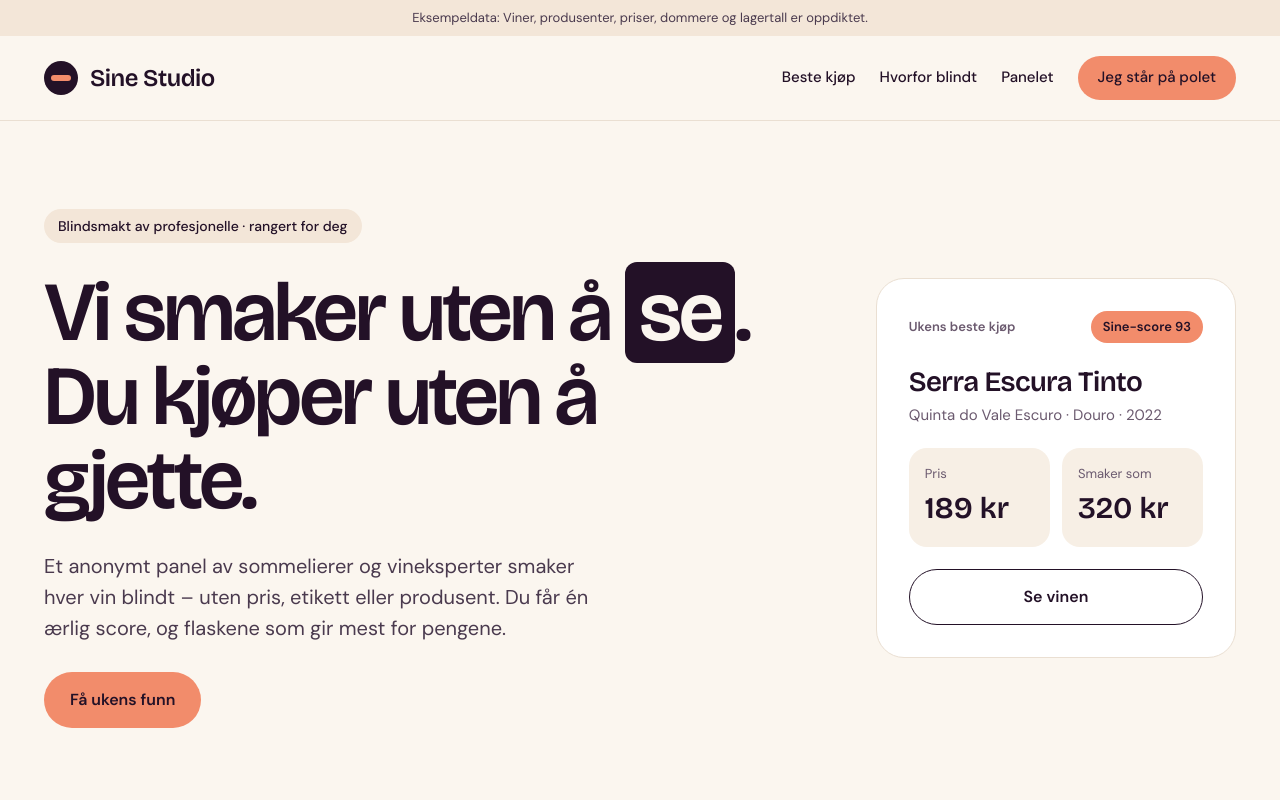
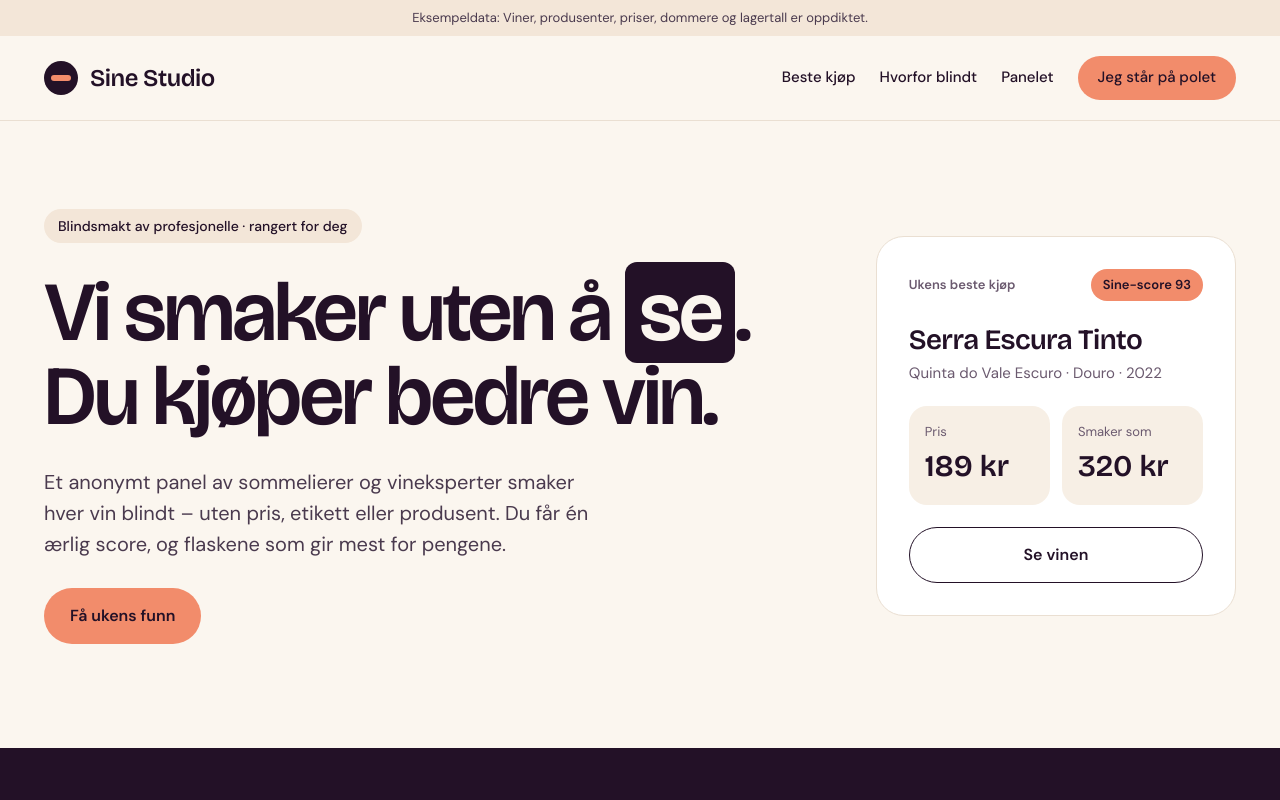
Before and after one commit to haraldoyen/sinestudio, a Next.js app: page / in a window 1280 px wide. Shown: the top 800 px of the page. Built offline with nearby package versions, Linux system fonts and the light colour scheme.

Commit message:
Oppdater overskriften på forsiden
Co-Authored-By: Claude Opus 5.5 <noreply@anthropic.com>

```diff
--- a/app/page.tsx
+++ b/app/page.tsx
@@ -81,7 +81,7 @@ export default function HomePage() {
             <h1 className={`${heading} text-h1`}>
               Vi smaker uten å{" "}
               <span className="rounded-xl bg-ink px-3.5 text-bg">se</span>. Du
-              kjøper uten å gjette.
+              kjøper bedre vin.
             </h1>
             <p className="m-0 max-w-[560px] text-xl leading-[1.55] text-text-2">
               Et anonymt panel av sommelierer og vineksperter smaker hver vin
```
